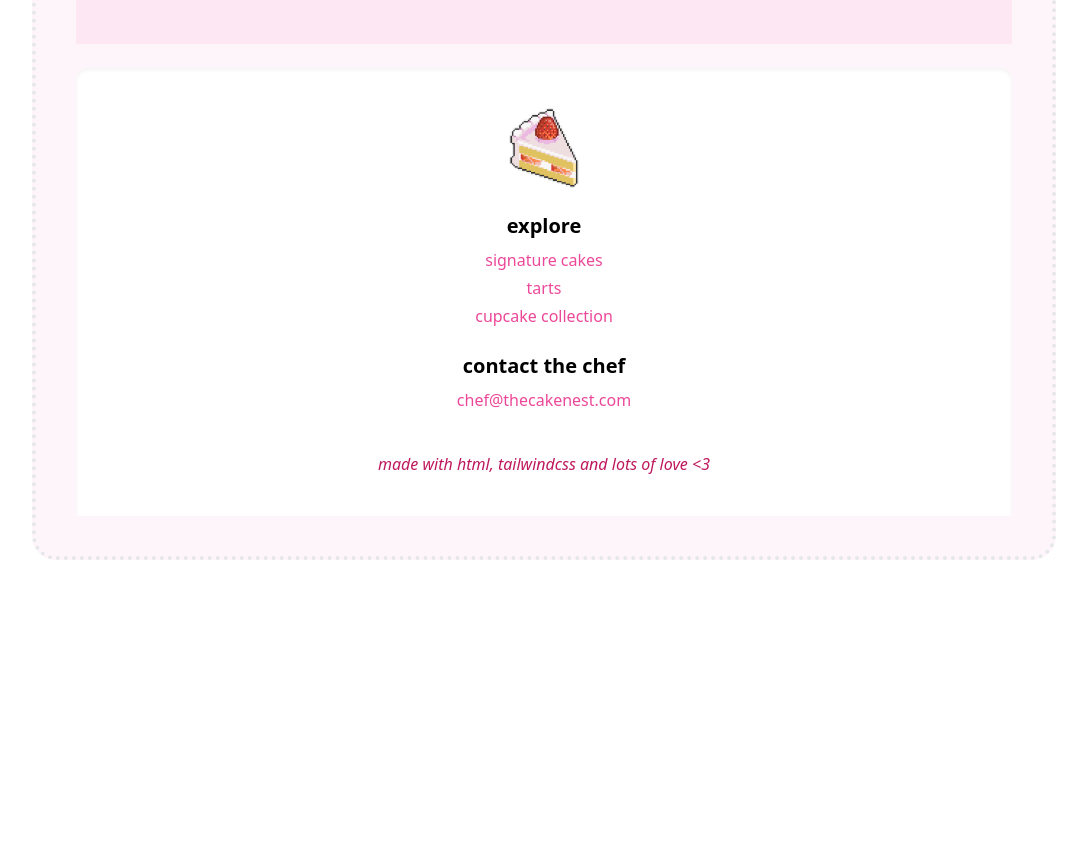
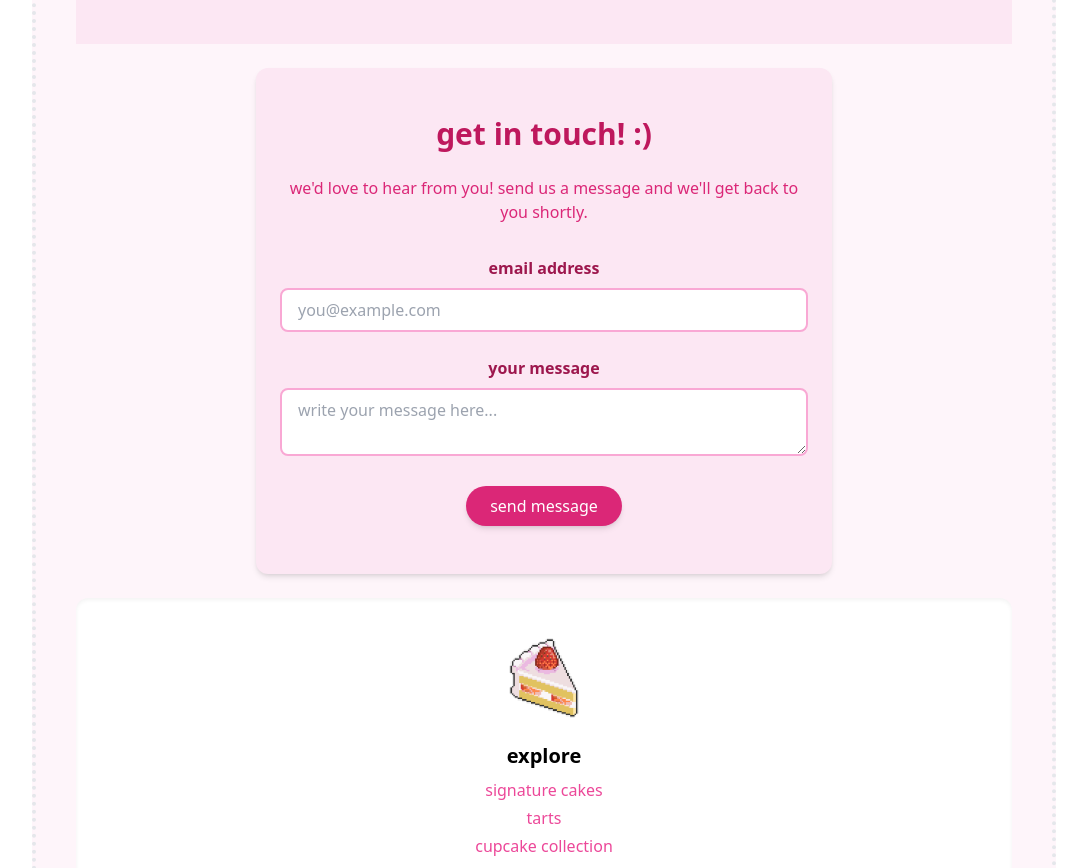
Before and after one commit to NishthaSharma-22/tailwind-css, a plain HTML site: page index.html in a window 1280 px wide. Shown: the part 2144-3012 px from the top of the page, without its empty margins (96-1183 px from the left). Before the commit the page ends 2704 px from the top, so only its background shows below. Drawn offline with nearby package versions, Linux system fonts and the light colour scheme.

Commit message:
added a 'get in touch with us' section

```diff
--- a/index.html
+++ b/index.html
@@ -345,6 +345,44 @@
 
     </section>
 
+    <section id="contact" class="bg-pink-100 py-12 px-6 rounded-xl shadow-md max-w-xl mx-auto mt-12">
+      <h2 class="text-3xl font-extrabold text-pink-700 text-center mb-6">
+get in touch! :)      </h2>
+      <p class="text-center text-pink-600 mb-8">
+        we'd love to hear from you! send us a message and we'll get back to you shortly.
+      </p>
+      <form class="space-y-6">
+        <div>
+          <label class="block text-pink-800 font-semibold mb-2">email address</label>
+          <input
+            type="email"
+
+            placeholder="you@example.com"
+            class="w-full px-4 py-2 rounded-lg border-2 border-pink-300 focus:outline-none focus:ring-2 focus:ring-pink-400"
+          />
+        </div>
+        <div>
+          <label class="block text-pink-800 font-semibold mb-2">your message</label>
+          <textarea
+            placeholder="write your message here..."
+            class="w-full px-4 py-2 rounded-lg border-2 border-pink-300 focus:outline-none focus:ring-2 focus:ring-pink-400"
+          ></textarea>
+        </div>
+        <div class="text-center">
+          <button
+            type="submit"
+            class="bg-pink-600 text-white px-6 py-2 rounded-full hover:bg-pink-700 transition duration-300 shadow-md"
+          >
+            send message
+          </button>
+        </div>
+      </form>
+    </section>
+
+
+
+
+
       <footer
         class="mt-16 bg-white rounded-t-xl p-10 shadow-inner relative overflow-hidden"
       >
```
